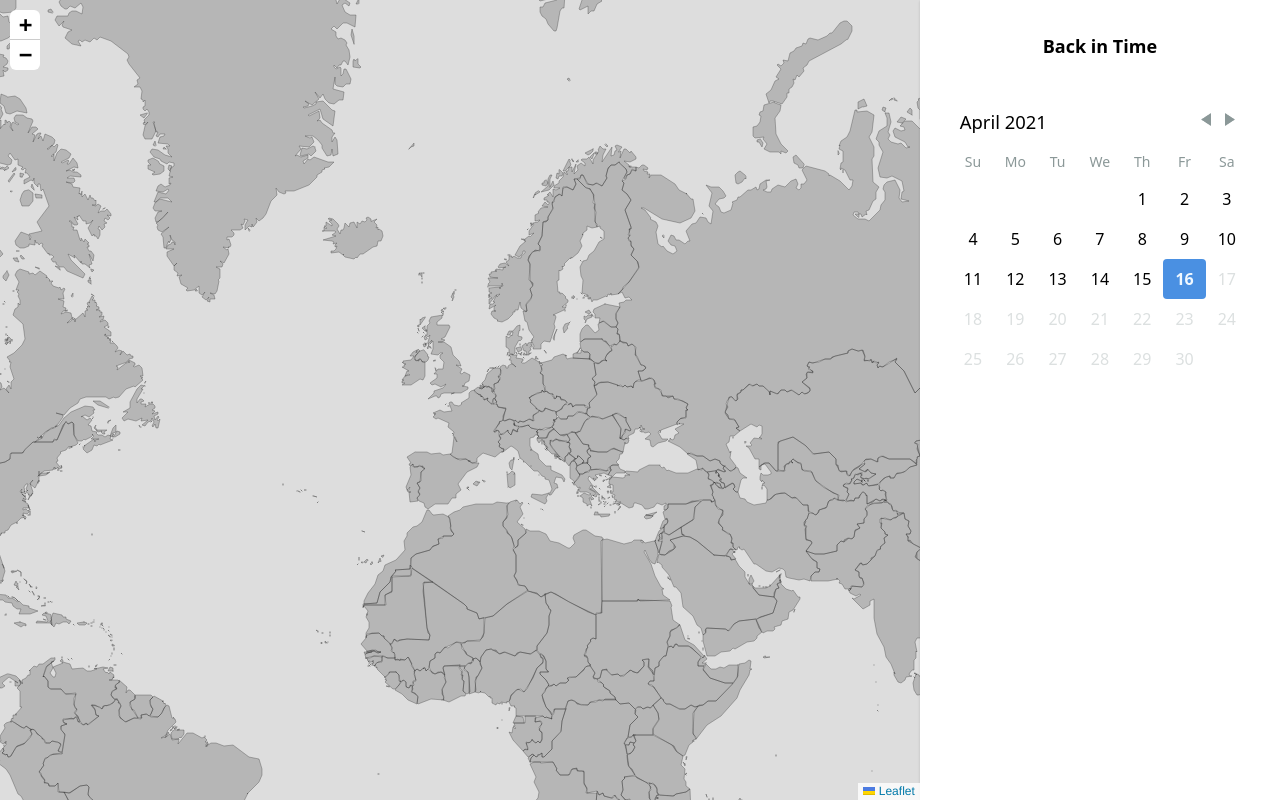
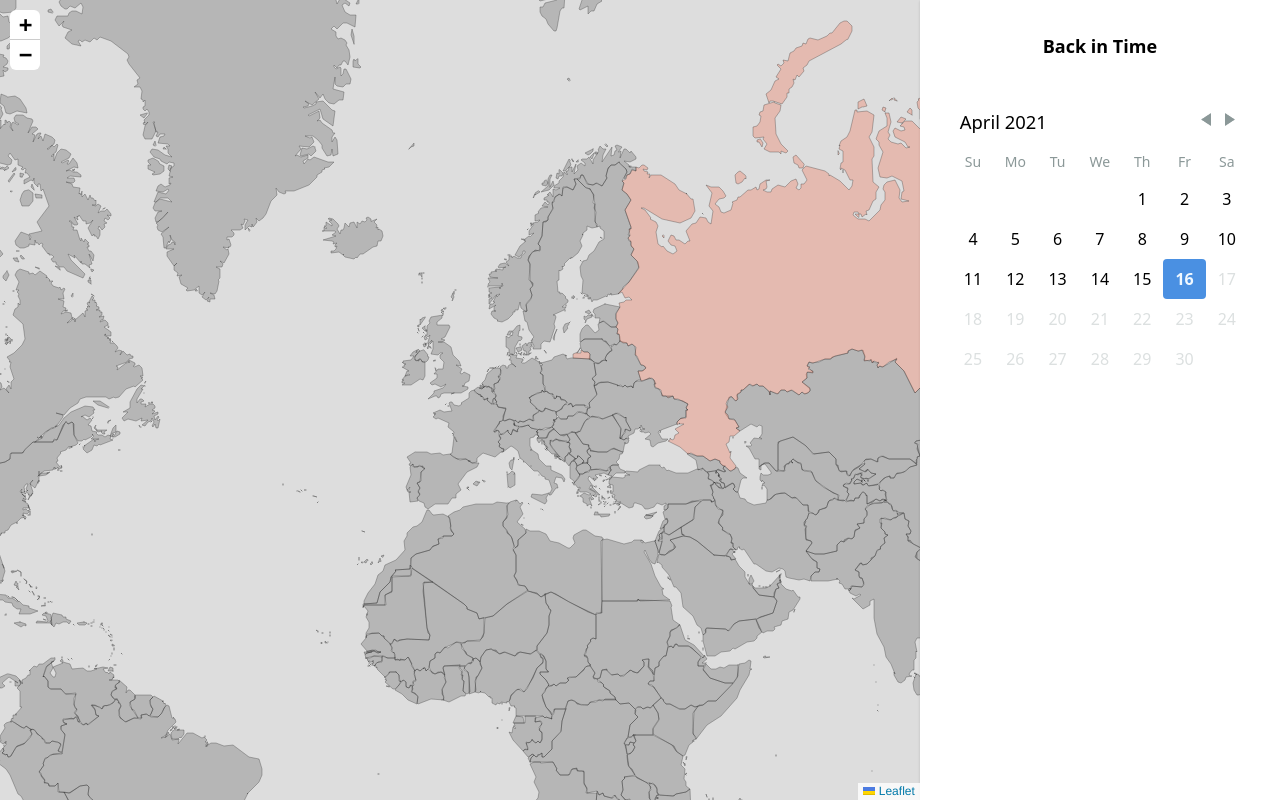
Before and after one commit to alexthvest/covid19-map, a React (Vite) app: page / in a window 1280 px wide. Built offline with nearby package versions, Linux system fonts and the light colour scheme; no server answers.

Commit message:
refactor: create covid map

```diff
--- a/src/App.tsx
+++ b/src/App.tsx
@@ -1,46 +1,35 @@
 import React, { useEffect, useState } from "react";
-import { Layer } from "leaflet";
 
-import { WorldMapContainer } from "~/components/WorldMapContainer";
 import { CalendarSidebar } from "~/components/CalendarSidebar";
+import { CovidMap } from "~/components/CovidMap";
 
-import { CountryFeature, CountryStatus } from "~/models";
-import { fetchCovidStatuses, getCovidStatusColor } from "~/utils";
+import { CountryStatus } from "~/models";
+import { fetchCovidStatuses } from "~/api";
 
 export const App: React.FC = () => {
-  const [statuses, setStatuses] = useState<CountryStatus[]>();
-  const [loading, setLoading] = useState(true);
+  const [loading, setLoading] = useState(false);
+  const [data, setData] = useState<CountryStatus[] | undefined>([
+    {
+      country: "RU",
+      deaths: 1000,
+      cases: 1000,
+      recovered: 1000,
+      lastUpdate: new Date().toLocaleString(),
+    },
+  ]);
 
   useEffect(() => {
-    fetchCovidStatuses().then(response => {
-      setStatuses(response);
-      setLoading(false);
-    });
+    // fetchCovidStatuses().then(response => {
+    //   setData(response);
+    //   setLoading(false);
+    // });
   }, []);
-
-  const handleCountryRender = (feature: CountryFeature, layer: Layer) => {
-    const status = statuses?.find(status => status.country === feature.properties.iso_a2);
-
-    if (status) {
-      const tooltip = [
-        `<h2 class="text-lg font-bold">${feature.properties.name}</h2>`,
-        `<span class="font-semibold">Cases:</span> ${status.cases}`,
-        `<span class="font-semibold">Deaths:</span> ${status.deaths}`,
-        `<span class="font-semibold">Recovered:</span> ${status.recovered}`,
-      ].join("<br>");
-
-      layer.bindTooltip(tooltip, { direction: "top", sticky: true });
-
-      layer.options.fillColor = getCovidStatusColor(Date.now() / 10000000);
-      layer.options.fillOpacity = 0.4;
-    }
-  };
 
   return (
     <>
       {!loading && (
         <div className="flex">
-          <WorldMapContainer handleCountryRender={handleCountryRender} />
+          <CovidMap data={data ?? []} />
           <CalendarSidebar />
         </div>
       )}
--- /dev/null
+++ b/src/api/index.ts
@@ -0,0 +1 @@
+export * from "./fetchCovidStatuses";
--- /dev/null
+++ b/src/components/CovidMap.tsx
@@ -0,0 +1,27 @@
+import React from "react";
+import { Layer } from "leaflet";
+import { MapContainerProps } from "react-leaflet";
+
+import { WorldMapContainer } from "~/components/WorldMapContainer";
+import { CountryFeature, CountryStatus } from "~/models";
+import { getCovidStatusColor, buildCovidTooltip } from "~/utils";
+
+export type CovidMapProps = MapContainerProps & {
+  data: CountryStatus[];
+};
+
+export const CovidMap: React.FC<CovidMapProps> = ({ data, ...props }) => {
+  const handleCountryRender = (feature: CountryFeature, layer: Layer) => {
+    const status = data.find(status => status.country === feature.properties.iso_a2);
+
+    const tooltip = buildCovidTooltip(feature.properties.name, status);
+    layer.bindTooltip(tooltip);
+
+    if (status) {
+      layer.options.fillColor = getCovidStatusColor(Date.now() / 10000000);
+      layer.options.fillOpacity = 0.4;
+    }
+  };
+
+  return <WorldMapContainer handleCountryRender={handleCountryRender} {...props} />;
+};
--- a/src/components/WorldMapContainer.tsx
+++ b/src/components/WorldMapContainer.tsx
@@ -5,7 +5,7 @@ import { MapContainer, MapContainerProps, GeoJSON } from "react-leaflet";
 import { CountryFeature } from "~/models";
 import worldMapData from "~/map-data/world-50m.json";
 
-type WorldMapContainerProps = MapContainerProps & {
+export type WorldMapContainerProps = MapContainerProps & {
   handleCountryRender: (feature: CountryFeature, layer: Layer) => void;
 };
 
--- /dev/null
+++ b/src/utils/buildCovidTooltip.ts
@@ -0,0 +1,15 @@
+import { CountryStatus } from "~/models";
+import { Tooltip } from "leaflet";
+
+export function buildCovidTooltip(country: string, status: CountryStatus | undefined): Tooltip {
+  const tooltip = new Tooltip({ sticky: true, direction: "top" });
+
+  const content = [
+    `<h2 class="text-lg font-bold">${country}</h2>`,
+    `<span class="font-semibold">Cases:</span> ${status?.cases ?? "?"}`,
+    `<span class="font-semibold">Deaths:</span> ${status?.deaths ?? "?"}`,
+    `<span class="font-semibold">Recovered:</span> ${status?.recovered ?? "?"}`,
+  ].join("<br>");
+
+  return tooltip.setContent(content);
+}
--- a/src/utils/index.ts
+++ b/src/utils/index.ts
@@ -1,2 +1,2 @@
-export * from "./fetchCovidStatuses";
 export * from "./getStatusColor";
+export * from "./buildCovidTooltip";
```
Also changed, not shown: src/api/fetchCovidStatuses.ts (renamed from src/utils/fetchCovidStatuses.ts).
